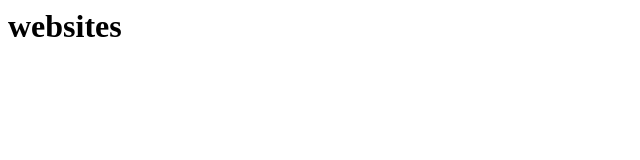
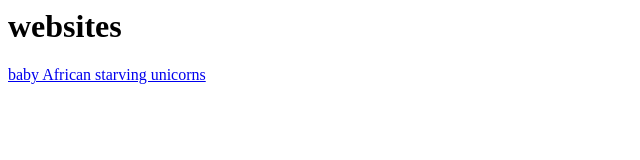
Before and after one commit to mlgwebsitelist/mlgwebsitelist.github.io, a plain HTML site: page index.html in a window 1280 px wide. Shown: the whole page, without its empty margins (0-640 px from the left). Drawn offline with Linux system fonts and the light colour scheme.

Commit message:
Update index.html

```diff
--- a/index.html
+++ b/index.html
@@ -1 +1,2 @@
-<h1>websites</h1>
+<h1>             websites</h1>
+<a color="blue" href="jackrocks2468.github.io">baby African starving unicorns</a>
```
